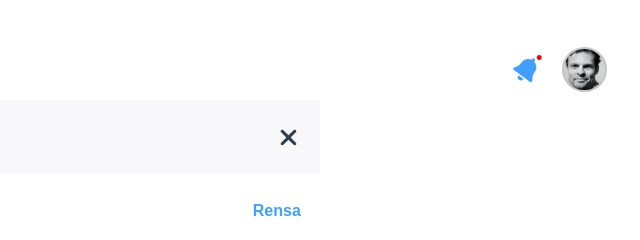
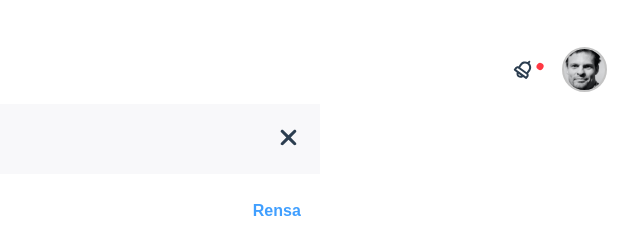
Before and after one commit to shakir-mohammed/arbetsprov, a plain HTML site: page index.html in a window 1280 px wide. Both pictures are taken after a click on the element 1166 px from the left and 69 px from the top of the page. Shown: the top 240 px of the page, 640-1280 px from the left. Drawn offline with Linux system fonts and the light colour scheme; a web font is replaced by a local one.

Commit message:
svg header and sticky header

```diff
--- a/app.js
+++ b/app.js
@@ -2,6 +2,7 @@ const bellSvg = document.querySelector('.bell')
 const closeBtn = document.querySelector('.close')
 const showcaseDiv = document.querySelector('.showcase')
 const notificationsDiv = document.querySelector('.notifications')
+const toggleSvg = document.querySelector('.toggle')
 
 
 bellSvg.addEventListener('click', () => toggleMenu())
@@ -17,6 +18,7 @@ if (bellSvg.classList.contains('bell-toggled')) {
 
        bellSvg.classList.add('bell-toggled')
        notificationsDiv.style.display = 'block';
-       showcaseDiv.classList.add('showcase-hidden')
+    showcaseDiv.classList.add('showcase-hidden')
+    toggleSvg.classList.add('toggled')
     }
 }
--- a/index.html
+++ b/index.html
@@ -24,9 +24,11 @@
       <nav class="menu flex">
 
         <div class="bell">
-            <svg  class="solid-bell" xmlns="http://www.w3.org/2000/svg" viewBox="0 0 448 512">
+            <svg class="toggle" width="40" height="40" viewBox="0 0 40 40" fill="none" xmlns="http://www.w3.org/2000/svg">
                 <path
-                    d="M256 32V51.2C329 66.03 384 130.6 384 208V226.8C384 273.9 401.3 319.2 432.5 354.4L439.9 362.7C448.3 372.2 450.4 385.6 445.2 397.1C440 408.6 428.6 416 416 416H32C19.4 416 7.971 408.6 2.809 397.1C-2.353 385.6-.2883 372.2 8.084 362.7L15.5 354.4C46.74 319.2 64 273.9 64 226.8V208C64 130.6 118.1 66.03 192 51.2V32C192 14.33 206.3 0 224 0C241.7 0 256 14.33 256 32H256zM224 512C207 512 190.7 505.3 178.7 493.3C166.7 481.3 160 464.1 160 448H288C288 464.1 281.3 481.3 269.3 493.3C257.3 505.3 240.1 512 224 512z" />
+                    d="M26 21.18V18C25.9986 16.5831 25.4957 15.2125 24.5806 14.1308C23.6655 13.0491 22.3971 12.3261 21 12.09V11C21 10.7348 20.8946 10.4804 20.7071 10.2929C20.5196 10.1054 20.2652 10 20 10C19.7348 10 19.4804 10.1054 19.2929 10.2929C19.1054 10.4804 19 10.7348 19 11V12.09C17.6029 12.3261 16.3345 13.0491 15.4194 14.1308C14.5042 15.2125 14.0014 16.5831 14 18V21.18C13.4165 21.3863 12.911 21.7681 12.5529 22.2729C12.1949 22.7778 12.0017 23.3811 12 24V26C12 26.2652 12.1054 26.5196 12.2929 26.7071C12.4804 26.8946 12.7348 27 13 27H16.14C16.3703 27.8474 16.873 28.5954 17.5706 29.1287C18.2682 29.6621 19.1219 29.951 20 29.951C20.8781 29.951 21.7318 29.6621 22.4294 29.1287C23.127 28.5954 23.6297 27.8474 23.86 27H27C27.2652 27 27.5196 26.8946 27.7071 26.7071C27.8946 26.5196 28 26.2652 28 26V24C27.9983 23.3811 27.8051 22.7778 27.4471 22.2729C27.089 21.7681 26.5835 21.3863 26 21.18ZM16 18C16 16.9391 16.4214 15.9217 17.1716 15.1716C17.9217 14.4214 18.9391 14 20 14C21.0609 14 22.0783 14.4214 22.8284 15.1716C23.5786 15.9217 24 16.9391 24 18V21H16V18ZM20 28C19.651 27.9979 19.3086 27.9045 19.0068 27.7291C18.7051 27.5536 18.4545 27.3023 18.28 27H21.72C21.5455 27.3023 21.2949 27.5536 20.9932 27.7291C20.6914 27.9045 20.349 27.9979 20 28ZM26 25H14V24C14 23.7348 14.1054 23.4804 14.2929 23.2929C14.4804 23.1054 14.7348 23 15 23H25C25.2652 23 25.5196 23.1054 25.7071 23.2929C25.8946 23.4804 26 23.7348 26 24V25Z"
+                    fill="#2C3E50" />
+                <circle cx="31.5" cy="8.5" r="3.5" fill="#FF3843" />
             </svg>
         </div>
         <div class="profile"></div>
--- a/style.css
+++ b/style.css
@@ -16,6 +16,7 @@ body{
     font-weight: 400;
     background-color: #fff;
     color: var(--very-dark-gray);
+    position: relative;
 }
 /* globals */
 /* 1. colors */
@@ -67,6 +68,7 @@ body{
 
 /* header */
 header.header{
+    background-color: white;
     width: 100%;
     min-width: 375px;
     height: 100px;
@@ -75,8 +77,12 @@ header.header{
     padding-top: 49px;
     padding-bottom: 11px;
     justify-content: space-between;
+    position: sticky;
+    top: 0;
+    z-index: 999;
 }
-.menu .profile, .menu .bell{
+
+.menu .profile {
     width: 40px;
     height: 40px;
     display: flex;
@@ -84,6 +90,14 @@ header.header{
     justify-content: center;
     border-radius: 50%;
 }
+
+.menu .bell{
+    width: 50px;
+    height: 50px;
+    border-radius: 50%;
+    padding: 5px 5px;
+}
+
 .menu .profile{
     background-image: url("./assets/profile.jpeg");
     background-position: center;
@@ -95,9 +109,7 @@ header.header{
 .menu{
     position: relative;
 }
-.menu .bell{
-   padding: 11px;
-}
+
 .menu .bell:hover{
     cursor: pointer;
     background-color: var(--light-gray);
@@ -105,6 +117,8 @@ header.header{
 
 .bell-toggled{
     transform: rotate(0.1turn);
+}
+.toggled{
     fill: var(--primary-color);
 }
 .menu .bell,
@@ -115,13 +129,7 @@ header.header{
     -ms-transition: all 400ms ease-in-out;
     -o-transition: all 400ms ease-in-out;
 }
-.profile::before{
-    content: "•";
-    color: red;
-    position: absolute;
-    top: 0;
-    right: 55px;
-}
+
 
 
 
@@ -273,6 +281,17 @@ small{
 
 
 
+/* small devices */
+@media screen and (max-width: 375px){
+    .notifications .handelser{
+        position: fixed;
+        top: 100px;
+        width: 100%;
+        background-color: var(--very-light-gray);
+        z-index: 999;
+    }
+
+}
 
 /* Medium devices (landscape tablets, 768px and up) */
 @media only screen and (min-width: 768px) {
@@ -285,8 +304,7 @@ small{
         font-size: 1.2rem;
     }
 
-    .menu .profile,
-    .menu .bell {
+    .menu .profile {
         width: 42px;
         height: 42px;
     }
@@ -303,8 +321,7 @@ small{
         font-size: 1.4rem;
     }
 
-    .menu .profile,
-    .menu .bell {
+    .menu .profile {
         width: 45px;
         height: 45px;
     }
```
Also changed, not shown: assets/bell-normal.svg (added), assets/bell-toggled.svg (added), 2 other files.
